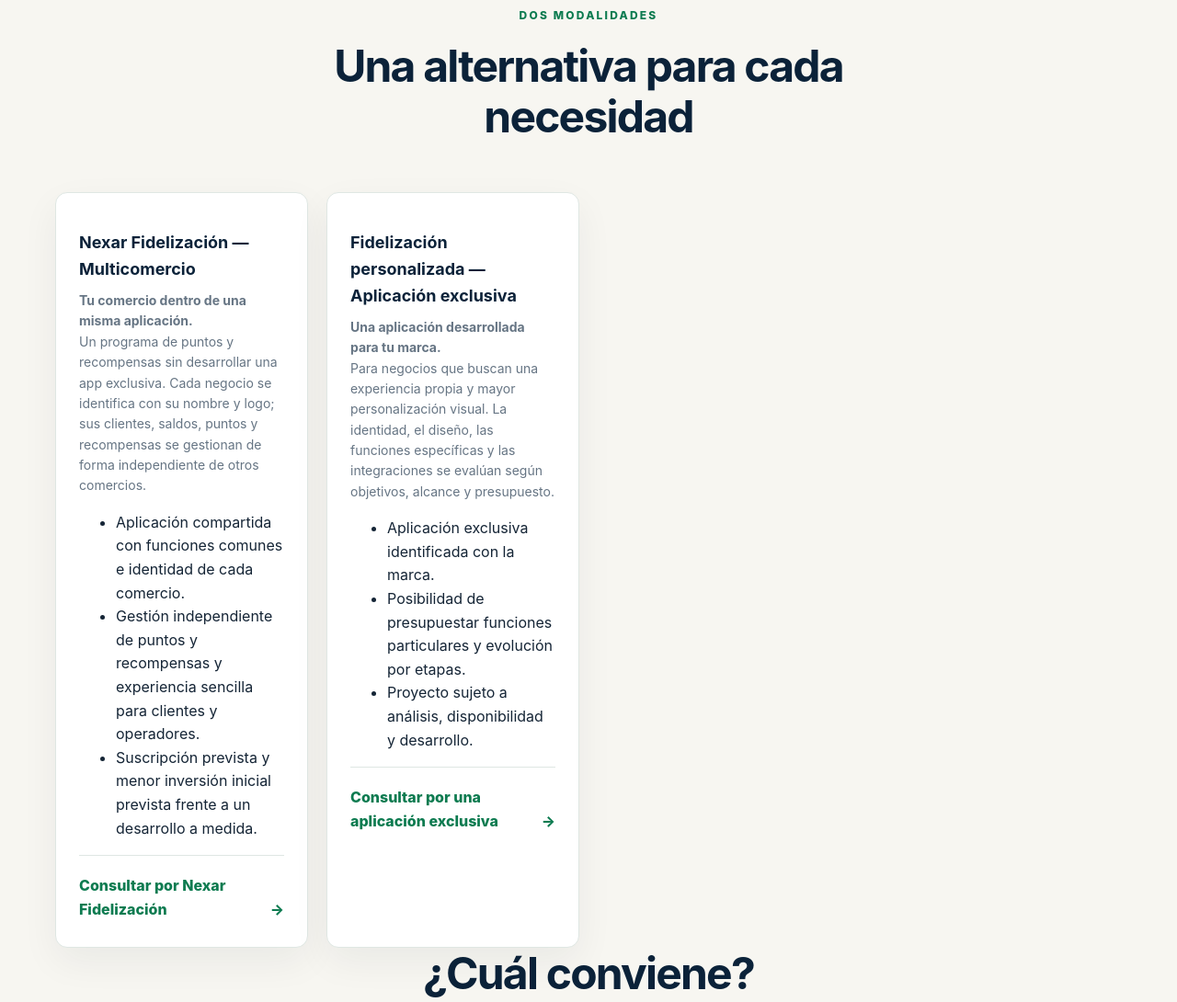
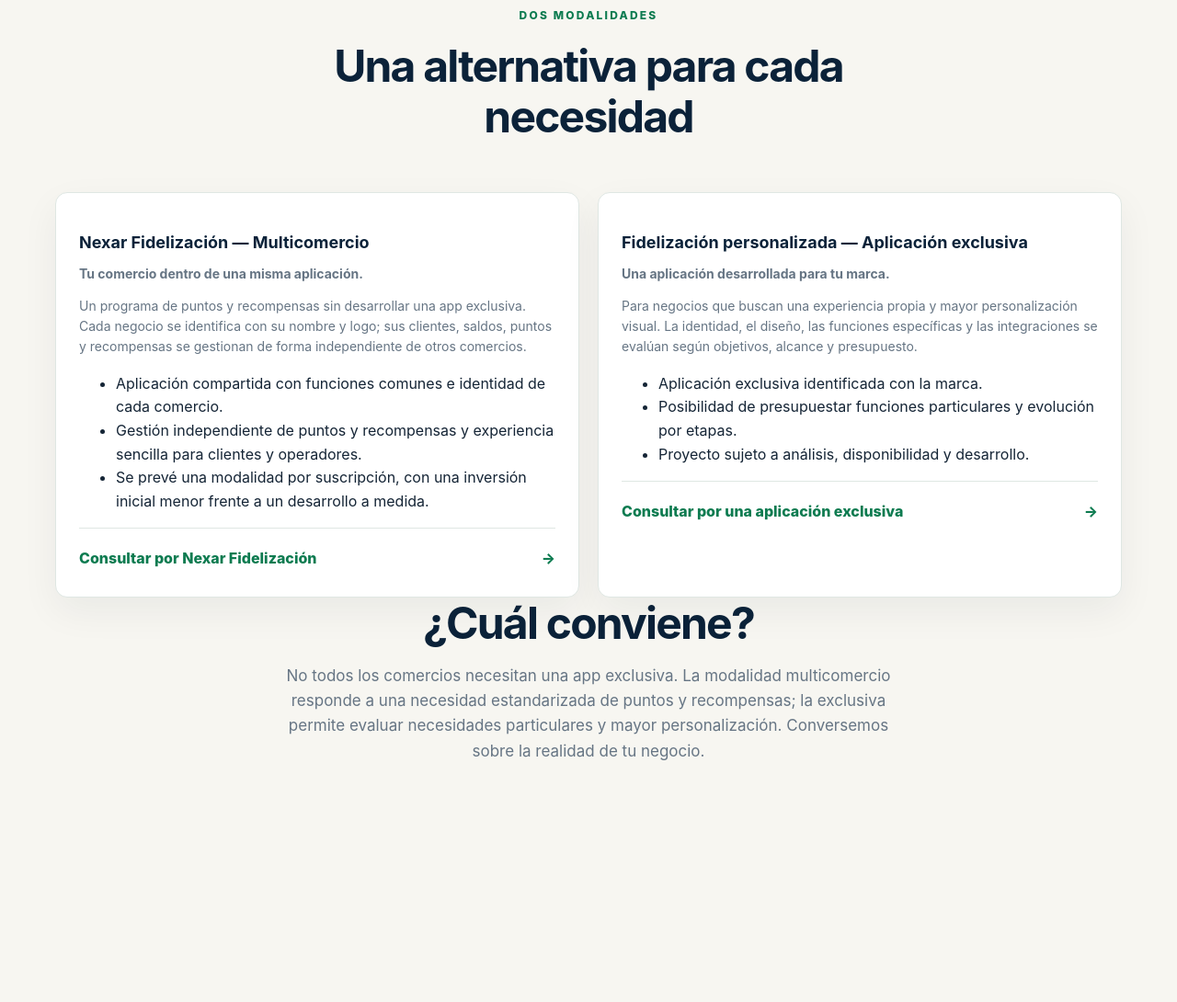
Before and after one commit to NexarSistemas/nexarsistemas.github.io, a plain HTML site: page nexar-fidelizacion.html in a window 1280 px wide. Shown: the part 1449-2539 px from the top of the page at 92% size. Drawn offline with Linux system fonts and the light colour scheme.

Commit message:
Ajusta tarjetas de modalidades

```diff
--- a/css/site.css
+++ b/css/site.css
@@ -989,6 +989,14 @@ a {
     grid-template-columns: repeat(4, 1fr);
 }
 
+.modalidades-grid {
+    grid-template-columns: repeat(2, minmax(0, 1fr));
+}
+
+.modalidades-grid .feature-card p + p {
+    margin-top: 12px;
+}
+
 .feature-card {
     padding: 28px 25px;
     border-radius: 13px;
@@ -1964,6 +1972,10 @@ a {
         grid-template-columns: 1fr;
     }
 
+    .modalidades-grid {
+        grid-template-columns: 1fr;
+    }
+
     .nexar-play-grid {
         grid-template-columns: 1fr;
     }
--- a/nexar-fidelizacion.html
+++ b/nexar-fidelizacion.html
@@ -86,8 +86,8 @@
     <section class="section section-soft" id="modalidades">
         <div class="container">
             <div class="section-heading"><span class="eyebrow">Dos modalidades</span><h2>Una alternativa para cada necesidad</h2></div>
-            <div class="feature-grid">
-                <article class="feature-card"><h3>Nexar Fidelización — Multicomercio</h3><p><strong>Tu comercio dentro de una misma aplicación.</strong></p><p>Un programa de puntos y recompensas sin desarrollar una app exclusiva. Cada negocio se identifica con su nombre y logo; sus clientes, saldos, puntos y recompensas se gestionan de forma independiente de otros comercios.</p><ul><li>Aplicación compartida con funciones comunes e identidad de cada comercio.</li><li>Gestión independiente de puntos y recompensas y experiencia sencilla para clientes y operadores.</li><li>Suscripción prevista y menor inversión inicial prevista frente a un desarrollo a medida.</li></ul><a class="text-link" href="#contacto">Consultar por Nexar Fidelización <span aria-hidden="true">→</span></a></article>
+            <div class="feature-grid modalidades-grid">
+                <article class="feature-card"><h3>Nexar Fidelización — Multicomercio</h3><p><strong>Tu comercio dentro de una misma aplicación.</strong></p><p>Un programa de puntos y recompensas sin desarrollar una app exclusiva. Cada negocio se identifica con su nombre y logo; sus clientes, saldos, puntos y recompensas se gestionan de forma independiente de otros comercios.</p><ul><li>Aplicación compartida con funciones comunes e identidad de cada comercio.</li><li>Gestión independiente de puntos y recompensas y experiencia sencilla para clientes y operadores.</li><li>Se prevé una modalidad por suscripción, con una inversión inicial menor frente a un desarrollo a medida.</li></ul><a class="text-link" href="#contacto">Consultar por Nexar Fidelización <span aria-hidden="true">→</span></a></article>
                 <article class="feature-card"><h3>Fidelización personalizada — Aplicación exclusiva</h3><p><strong>Una aplicación desarrollada para tu marca.</strong></p><p>Para negocios que buscan una experiencia propia y mayor personalización visual. La identidad, el diseño, las funciones específicas y las integraciones se evalúan según objetivos, alcance y presupuesto.</p><ul><li>Aplicación exclusiva identificada con la marca.</li><li>Posibilidad de presupuestar funciones particulares y evolución por etapas.</li><li>Proyecto sujeto a análisis, disponibilidad y desarrollo.</li></ul><a class="text-link" href="#contacto">Consultar por una aplicación exclusiva <span aria-hidden="true">→</span></a></article>
             </div>
             <div class="section-heading"><h2>¿Cuál conviene?</h2><p>No todos los comercios necesitan una app exclusiva. La modalidad multicomercio responde a una necesidad estandarizada de puntos y recompensas; la exclusiva permite evaluar necesidades particulares y mayor personalización. Conversemos sobre la realidad de tu negocio.</p></div>
```
Also changed, not shown: tests/public-site.test.js (+6 -1 lines).
